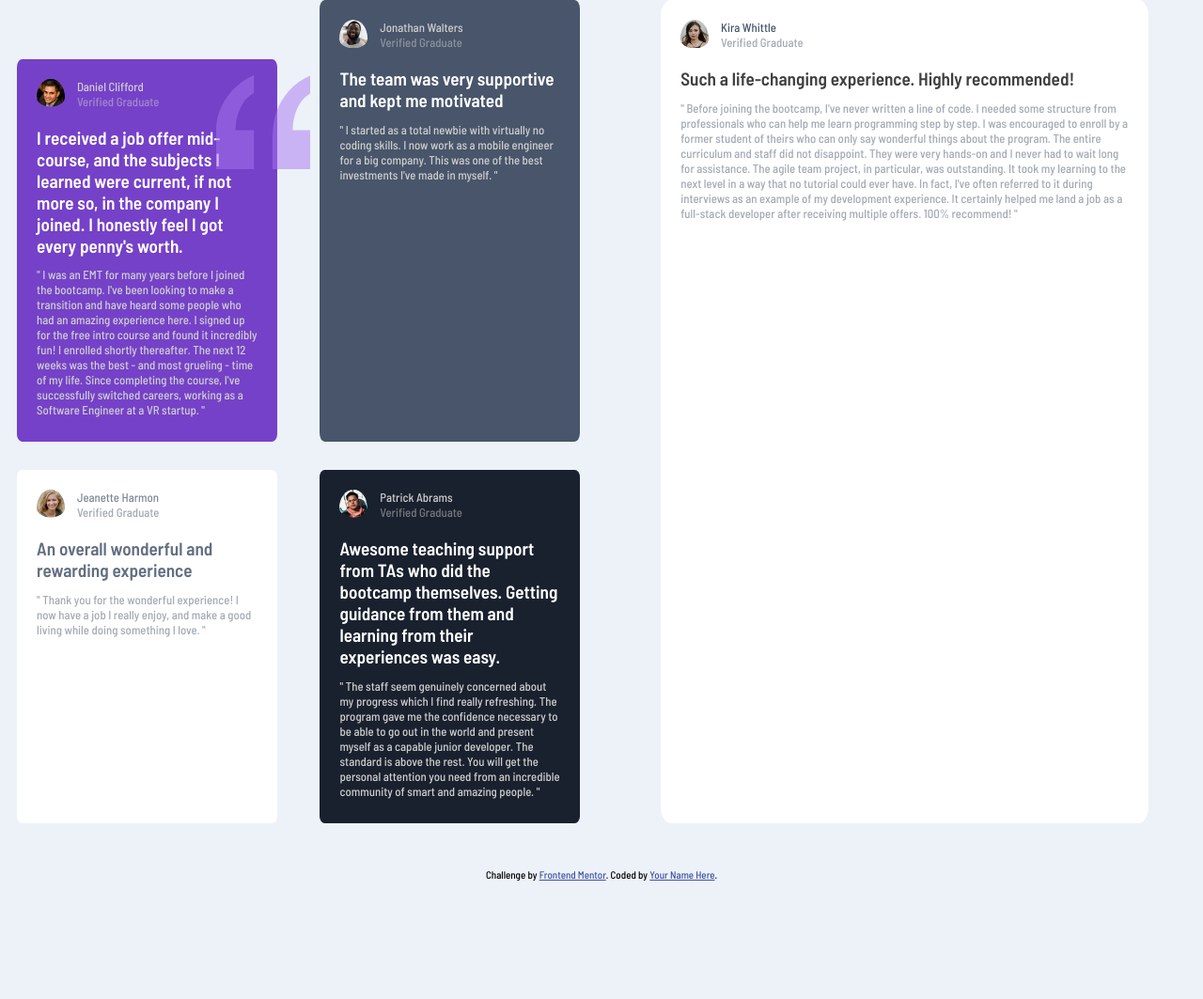
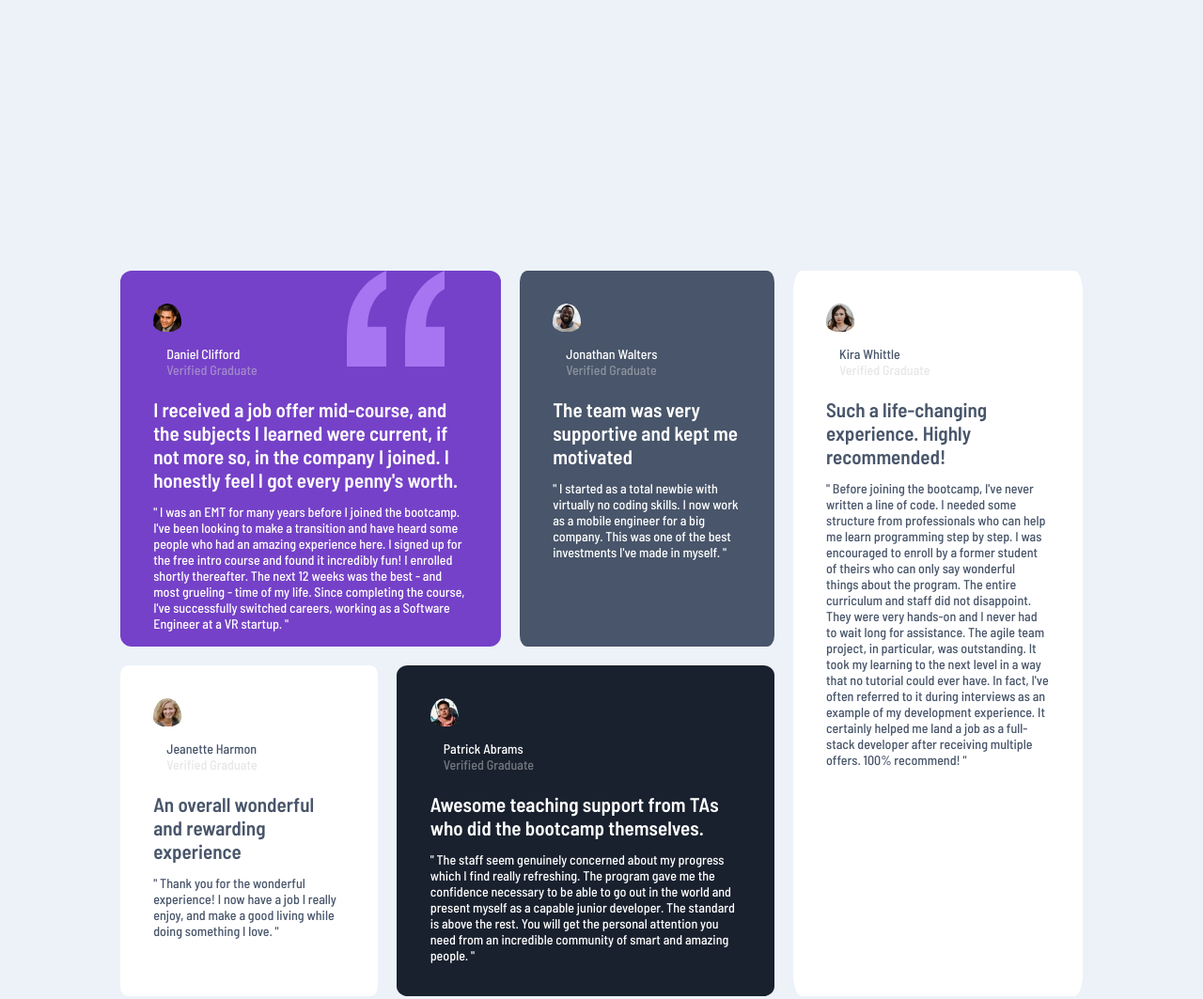
Before and after one commit to jariwarlord/GridTestimonials, a plain HTML site: page index.html in a window 1280 px wide. Shown: the top 1063 px of the page at 94% size. Before the commit the page ends 937 px from the top, so only its background shows below. Drawn offline with Linux system fonts and the light colour scheme.

Commit message:
desktop-first
due to problems i had , decided to change to desktop-first design

```diff
--- a/index.html
+++ b/index.html
@@ -2,79 +2,72 @@
 <html lang="en">
 <head>
   <meta charset="UTF-8">
-  <meta name="viewport" content="width=device-width, initial-scale=1.0"> <!-- displays site properly based on user's device -->
-
+  <meta name="viewport" content="width=device-width, initial-scale=1.0">
   <link rel="icon" type="image/png" sizes="32x32" href="./images/favicon-32x32.png">
   <link rel="stylesheet" href="styles.css">
   <link href="https://fonts.googleapis.com/css2?family=Barlow+Semi+Condensed:wght@500;600&display=swap" rel="stylesheet">
-  <title>Frontend Mentor | [Challenge Name Here]</title>
+  <title>Frontend Mentor | Testimonial Grid</title>
 </head>
 <body>
   <div class="page">
-    <div class="daniel">
-      <img src="./images/bg-pattern-quotation.svg" alt="bg-pattern-quotation" class="bg-pattern-quotation">
+    <div class="card daniel">
       <div class="daniel-info">
-        <img src="./images/image-daniel.jpg" alt="daniel" class="daniel-img">
-        <div class="daniel-text">
+        <img src="./images/image-daniel.jpg" alt="daniel">
+        <div>
           <p class="name">Daniel Clifford</p>
           <p class="verified">Verified Graduate</p>
         </div>
       </div>
-      <h1 class="white-header">I received a job offer mid-course, and the subjects I learned were current, if not more so,
-        in the company I joined. I honestly feel I got every penny's worth.</h1>
-      <p class="daniel-testimonial">" I was an EMT for many years before I joined the bootcamp. I've been looking to make a
-        transition and have heard some people who had an amazing experience here. I signed up
-        for the free intro course and found it incredibly fun! I enrolled shortly thereafter.
-        The next 12 weeks was the best - and most grueling - time of my life. Since completing
-        the course, I've successfully switched careers, working as a Software Engineer at a VR startup. "</p>
+      <h1>I received a job offer mid-course, and the subjects I learned were current, if not more so, in the company I joined. I honestly feel I got every penny's worth.</h1>
+      <p>" I was an EMT for many years before I joined the bootcamp. I've been looking to make a transition and have heard some people who had an amazing experience here. I signed up for the free intro course and found it incredibly fun! I enrolled shortly thereafter. The next 12 weeks was the best - and most grueling - time of my life. Since completing the course, I've successfully switched careers, working as a Software Engineer at a VR startup. "</p>
     </div>
 
-    <div class="jonathan">
+    <div class="card jonathan">
       <div class="jonathan-info">
-        <img src="./images/image-jonathan.jpg" alt="jonathan" class="daniel-img">
-        <div class="daniel-text">
+        <img src="./images/image-jonathan.jpg" alt="jonathan">
+        <div>
           <p class="name">Jonathan Walters</p>
           <p class="verified">Verified Graduate</p>
         </div>
       </div>
-      <h1 class="white-header">The team was very supportive and kept me motivated</h1>
-      <p class="jonathan-testimonial">" I started as a total newbie with virtually no coding skills. I now work as a mobile engineer for a big company. This was one of the best investments I've made in myself. "</p>
+      <h1>The team was very supportive and kept me motivated</h1>
+      <p>" I started as a total newbie with virtually no coding skills. I now work as a mobile engineer for a big company. This was one of the best investments I've made in myself. "</p>
     </div>
 
-    <div class="jeanette">
+    <div class="card jeanette">
       <div class="jeanette-info">
-        <img src="./images/image-jeanette.jpg" alt="jeanette" class="daniel-img">
-        <div class="daniel-text">
-          <p class="name" style="color: hsl(217, 19%, 35%); opacity: 70%;">Jeanette Harmon</p>
-          <p class="verified" style="color: hsl(217, 19%, 35%); opacity: 50%;">Verified Graduate</p>
+        <img src="./images/image-jeanette.jpg" alt="jeanette">
+        <div>
+          <p class="name">Jeanette Harmon</p>
+          <p class="verified">Verified Graduate</p>
         </div>
       </div>
-      <h1 class="black-header" style="opacity: 85%; color: hsl(217, 19%, 35%);">An overall wonderful and rewarding experience</h1>
-      <p class="jeanette-testimonial" style="color: hsl(217, 19%, 35%); opacity: 50%;">" Thank you for the wonderful experience! I now have a job I really enjoy, and make a good living while doing something I love. "</p>
+      <h1>An overall wonderful and rewarding experience</h1>
+      <p>" Thank you for the wonderful experience! I now have a job I really enjoy, and make a good living while doing something I love. "</p>
     </div>
 
-    <div class="patrick">
+    <div class="card patrick">
       <div class="patrick-info">
-        <img src="./images/image-patrick.jpg" alt="patrick" class="daniel-img">
-        <div class="daniel-text">
+        <img src="./images/image-patrick.jpg" alt="patrick">
+        <div>
           <p class="name">Patrick Abrams</p>
           <p class="verified">Verified Graduate</p>
         </div>
       </div>
-      <h1 class="white-header">Awesome teaching support from TAs who did the bootcamp themselves. Getting guidance from them and learning from their experiences was easy.</h1>
-      <p class="patrick-testimonial">" The staff seem genuinely concerned about my progress which I find really refreshing. The program gave me the confidence necessary to be able to go out in the world and present myself as a capable junior developer. The standard is above the rest. You will get the personal attention you need from an incredible community of smart and amazing people. "</p>
+      <h1>Awesome teaching support from TAs who did the bootcamp themselves.</h1>
+      <p>" The staff seem genuinely concerned about my progress which I find really refreshing. The program gave me the confidence necessary to be able to go out in the world and present myself as a capable junior developer. The standard is above the rest. You will get the personal attention you need from an incredible community of smart and amazing people. "</p>
     </div>
 
-    <div class="kira">
+    <div class="card kira">
       <div class="kira-info">
-        <img src="./images/image-kira.jpg" alt="kira" class="daniel-img">
-        <div class="daniel-text">
-          <p class="name" style="color:  hsl(217, 19%, 35%); opacity: 100%;">Kira Whittle</p>
-          <p class="verified" style="color:  hsl(217, 19%, 35%); opacity: 50%">Verified Graduate</p>
+        <img src="./images/image-kira.jpg" alt="kira">
+        <div>
+          <p class="name">Kira Whittle</p>
+          <p class="verified">Verified Graduate</p>
         </div>
       </div>
-      <h1 class="black-header" style="opacity: 75%;">Such a life-changing experience. Highly recommended!</h1>
-      <p class="kira-testimonial" style="color: hsl(217, 19%, 35%); opacity: 50%;">" Before joining the bootcamp, I've never written a line of code. I needed some structure from professionals who can help me learn programming step by step. I was encouraged to enroll by a former student of theirs who can only say wonderful things about the program. The entire curriculum and staff did not disappoint. They were very hands-on and I never had to wait long for assistance. The agile team project, in particular, was outstanding. It took my learning to the next level in a way that no tutorial could ever have. In fact, I've often referred to it during interviews as an example of my development experience. It certainly helped me land a job as a full-stack developer after receiving multiple offers. 100% recommend! "</p>
+      <h1>Such a life-changing experience. Highly recommended!</h1>
+      <p>" Before joining the bootcamp, I've never written a line of code. I needed some structure from professionals who can help me learn programming step by step. I was encouraged to enroll by a former student of theirs who can only say wonderful things about the program. The entire curriculum and staff did not disappoint. They were very hands-on and I never had to wait long for assistance. The agile team project, in particular, was outstanding. It took my learning to the next level in a way that no tutorial could ever have. In fact, I've often referred to it during interviews as an example of my development experience. It certainly helped me land a job as a full-stack developer after receiving multiple offers. 100% recommend! "</p>
     </div>
   </div>
   <div class="attribution">
--- a/styles.css
+++ b/styles.css
@@ -1,189 +1,96 @@
-*{
+/* Reset */
+* {
     margin: 0;
     padding: 0;
+  }
 
-}
   body {
     font-family: 'Barlow Semi Condensed', sans-serif;
     background-color: hsl(210, 46%, 95%);
+    margin: 4em auto;
   }
-.page{
+
+  .page {
+    margin: 10%;
     display: grid;
-    grid-template-rows: auto auto auto auto auto;
-    grid-gap: 0.6em;
-    justify-items: center;
+    padding-top: 10em;
+    grid-template-columns: repeat(4, auto);
+    grid-template-rows: 400px;
+    grid-gap: 20px;
+    grid-template-areas:
+      "daniel daniel jonathan kira"
+      "jeanette patrick patrick kira";
   }
-.daniel, .jonathan, .patrick, .jeanette, .kira {
-    border: 1px solid transparent;
-    border-radius: 2%;
-    color: hsl(0, 0%, 81%);
-    justify-content: center;
-    padding: 20px;
-    padding-bottom: 25px;
-    margin-bottom: 20px;
-    width: 75%;
+
+  .card {
+    border-radius: 3%;
+    padding: 2em;
+    font-size: 1.1em;
   }
+
   p {
     font-size: 0.8em;
+  }
 
-}
-.bg-pattern-quotation{
-    position: absolute;
-    top: 80px;
-    left: 230px;
-    opacity: 0.5;
-    background-size: contain;
-    z-index: 1;
-    display: flex !important;
-    overflow: hidden;
-    width: 100px !important;
-    height: 100px !important;
-    border-radius: 0 !important;
-}
   .verified {
     margin-left: 1em;
     font-weight: 500;
-    opacity: 50%;
+    opacity: 0.5;
     color: hsl(0, 0%, 81%);
-    font-size: 0.8em;
-    padding-bottom: 0.6em !important;
+    padding-bottom: 0.6em;
   }
-.name{
-    margin-left: 1em;;
+
+  .name {
+    margin-left: 1em;
   }
-.daniel{
-    margin-top: 20%;
+
+  .daniel {
     background-color: hsl(263, 55%, 52%);
+    grid-area: daniel;
+    background-image: url(./images/bg-pattern-quotation.svg);
+    background-repeat: no-repeat;
+    background-position: 80% 0;
+    color: white;
   }
-.daniel-info, .jonathan-info, .jeanette-info, .patrick-info, .kira-info {
-    display: flex;
-    align-items: center;
+
+  .jonathan {
+    background-color: hsl(217, 19%, 35%);
+    grid-area: jonathan;
+    color: white;
   }
-.jonathan{
-    background-color: hsl(217, 19%, 35%);
+
+  .jeanette, .kira {
+    background-color: white;
+    color: hsl(217, 19%, 35%);
   }
-.jeanette{
-    background-color: white;
+  .kira {
+    grid-area: kira;
   }
-.patrick{
+  .patrick {
     background-color: hsl(219, 29%, 14%);
+    grid-area: patrick;
+    color: white;
   }
-.kira{
-    background-color: white;
-    font-weight: 500;
 
-}
-.jonathan h1, .daniel h1, .patrick h1{
-    color: white;
+  h1 {
     font-size: 1.2em;
     padding-top: 0.6em;
     padding-bottom: 0.6em;
   }
-.kira h1,  .jeanette h1{
-    color: black;
-    font-size: 1.2em;
-    padding-top: 0.6em;
-    padding-bottom: 0.6em;
-}
-.daniel img, .jonathan img, .jeanette img, .patrick img, .kira img {
+
+  .card img {
     border-radius: 50%;
     width: 30px;
     height: 30px;
     object-fit: cover;
     padding-bottom: 0.6em;
   }
-h1 {
-    color: hsl(0, 0, 100%);
+
+  .attribution {
+    font-size: 11px;
+    text-align: center;
   }
-.attribution {
-    font-size: 11px; text-align: center;
- }
+
   .attribution a {
     color: hsl(228, 45%, 44%);
   }
-@media (min-width: 768px) {
-
-    .page {
-        justify-items: center;
-        grid-template-rows: auto auto auto auto auto;
-        grid-template-areas:
-            "daniel jonathan kira kira"
-            "jeanette patrick kira kira";
-        grid-template-columns: repeat(4, 1fr);
-    }
-
-    .daniel {
-        grid-area: daniel;
-    }
-    .jonathan {
-        grid-area: jonathan;
-    }
-    .jeanette {
-        grid-area: jeanette;
-    }
-    .patrick {
-        grid-area: patrick;
-    }
-    .kira {
-        grid-area: kira;
-    }
-}
-
-/* Desktop için Grid Düzenlemesi */
-@media (min-width: 1440px) {
-    .page {
-    display: grid;
-    place-items: center;
-    grid-gap: 2em;
-    padding-top: 10em;
-     grid-template-columns: repeat(4, minmax(200px, auto));
-     grid-template-areas:
-        "daniel daniel jonathan kira"
-        "jeanette patrick patrick kira";
-    }
-
-    .daniel {
-      grid-area: daniel;
-      margin: 0;
-      height: 100%;
-    }
-
-    .jonathan {
-      grid-area: jonathan;
-      margin: 0;
-      width: 100%;
-      height: 100%;
-    }
-
-    .jeanette {
-      grid-area: jeanette;
-      margin-left: 5em;
-      height: 100%;
-      width: 100%;
-
-    }
-
-    .patrick {
-      grid-area: patrick;
-    }
-
-    .kira {
-      grid-area: kira;
-      grid-row: span 2;
-      height: 100%;
-
-    }
-
-    /* Yazı içeriklerinin grid hücrelere daha iyi sığması için */
-    .daniel h1, .jonathan h1, .patrick h1 {
-      font-size: 1.2em;
-    }
-
-    .kira h1, .jeanette h1 {
-      font-size: 1.1em;
-    }
-
-    p {
-      font-size: 0.75em;
-    }
-  }
```
Lines whose indentation alone changed are shown as unchanged.
